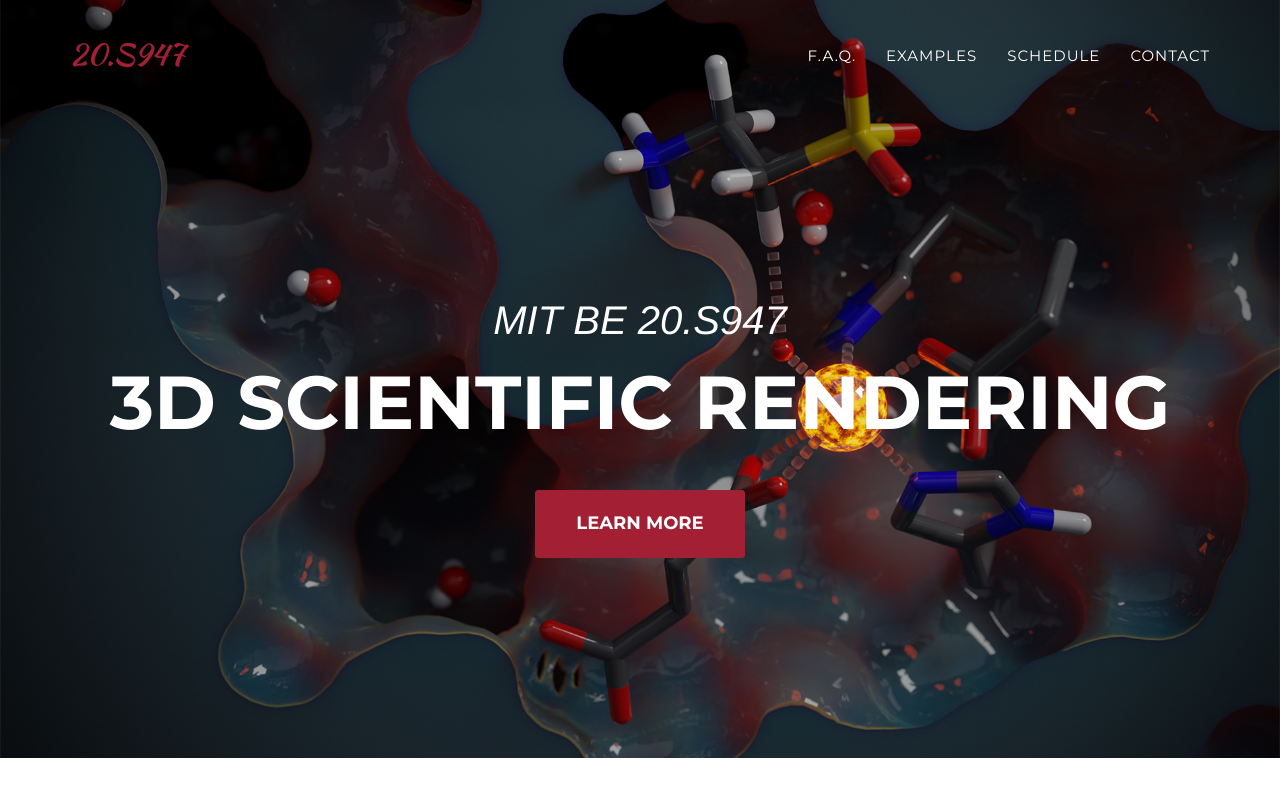
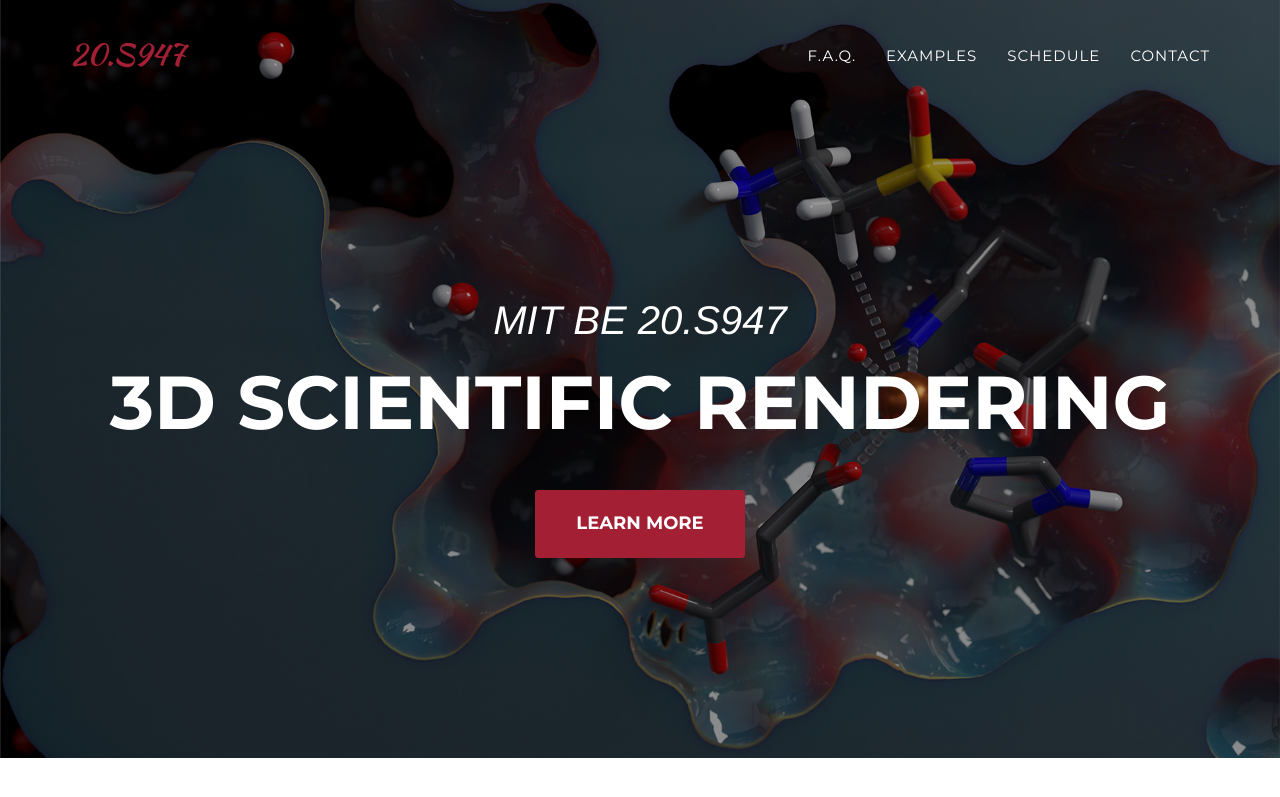
Before and after one commit to davidkastner/3DScience, a Jekyll site: the page built from docs/index.html, in a window 1280 px wide and 900 px high. Shown: the top 797 px of the window. Built offline with Jekyll 4.4.1, drawn with Linux system fonts in a browser that asks for light colours; some web fonts are replaced.

Commit message:
Update images

```diff
--- a/docs/_includes/services.html
+++ b/docs/_includes/services.html
@@ -11,7 +11,7 @@
             <div class="col-md-4">
                 <span class="fa-stack fa-4x">
                     <i class="fa fa-circle fa-stack-2x text-primary"></i>
-                    <i class="fa fa-graduation fa-stack-1x fa-inverse"></i>
+                    <i class="fa-solid fa-graduation-cap fa-stack-1x fa-inverse"></i>
                 </span>
                 <h4 class="service-heading">Credit</h4>
                 <p class="text-muted">20.S947 is an IAP course rather than an activity and is worth 2 credits. Sign up
@@ -20,7 +20,7 @@
             <div class="col-md-4">
                 <span class="fa-stack fa-4x">
                     <i class="fa fa-circle fa-stack-2x text-primary"></i>
-                    <i class="fa fa-a fa-stack-1x fa-inverse"></i>
+                    <i class="fa-solid fa-a fa-stack-1x fa-inverse"></i>
                 </span>
                 <h4 class="service-heading">Grading Policy</h4>
                 <p class="text-muted">20.S947 is meant to be a fun laid-back course where you learn to make 3D
@@ -30,7 +30,7 @@
             <div class="col-md-4">
                 <span class="fa-stack fa-4x">
                     <i class="fa fa-circle fa-stack-2x text-primary"></i>
-                    <i class="fa fa-lock-open fa-stack-1x fa-inverse"></i>
+                    <i class="fa-solid fa-lock-open fa-stack-1x fa-inverse"></i>
                 </span>
                 <h4 class="service-heading">Pre-requisites</h4>
                 <p class="text-muted">There are no pre-requesites! We will start from the must basic concepts of 3D
```
Also changed, not shown: docs/img/favicon.ico (added), docs/img/header-bg.jpg, docs/img/portfolio/1-thumbnail.jpg (added), docs/img/portfolio/dreams-thumbnail.png (deleted), 2 other files.
